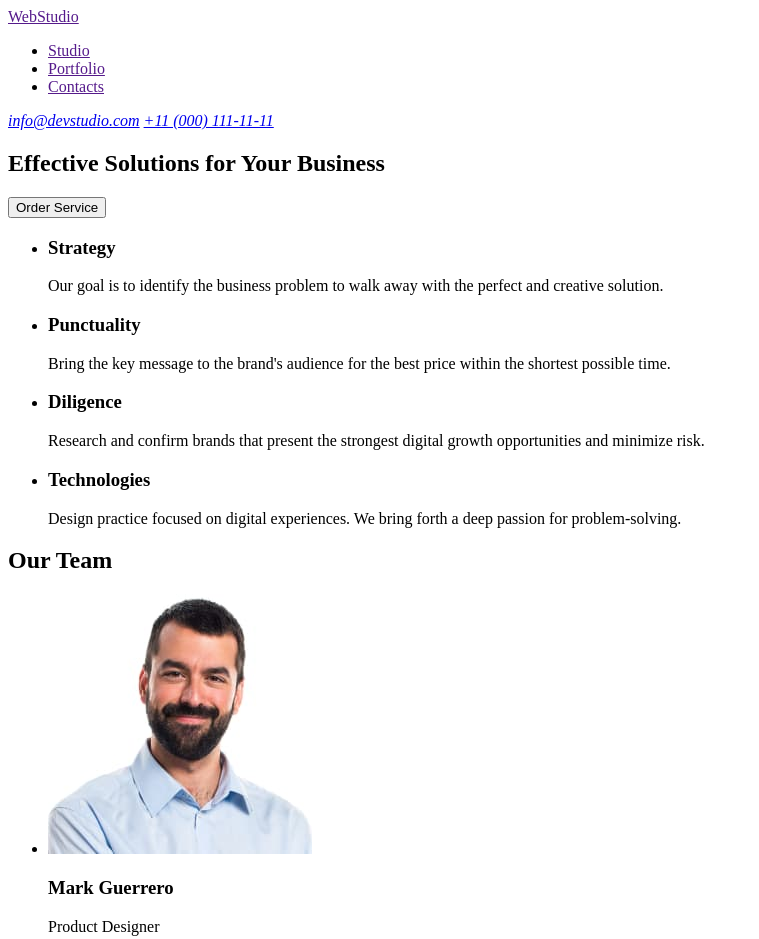
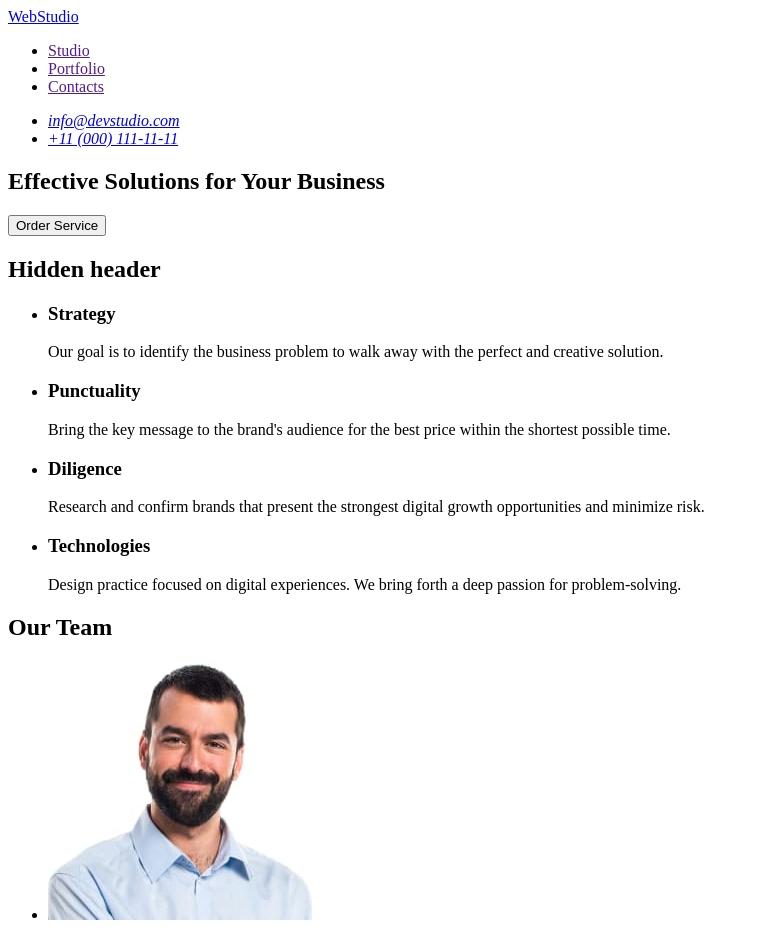
Before and after one commit to sankasticher/goit-markup-hw-01, a plain HTML site: page index.html in a window 1280 px wide. Shown: the top 939 px of the page, without its empty margins (0-759 px from the left). Drawn offline with Linux system fonts and the light colour scheme.

Commit message:
fix home work1

```diff
--- a/index.html
+++ b/index.html
@@ -8,7 +8,7 @@
 <body>
     <header>
         <nav>
-            <a href="">WebStudio</a>
+            <a href="./index.html">WebStudio</a>
             <ul>
                 <li><a href=""> Studio</a></li>
                 <li><a href=""> Portfolio</a></li>
@@ -18,9 +18,10 @@
 
         </nav>
        <address>
-              <a href="mailto:info@devstudio.com">info@devstudio.com</a>
-              <a href="tel:+110001111111">+11 (000) 111-11-11</a>
-
+        <ul>
+            <li><a href="mailto:info@devstudio.com">info@devstudio.com</a></li>
+            <li><a href="tel:+110001111111">+11 (000) 111-11-11</a></li>
+        </ul>
         </address>
 
     </header>
@@ -30,6 +31,7 @@
             <button type="button">Order Service</button>
         </section>
         <section>
+            <h2> Hidden header</h2>
            <ul>
             <li>
                 <h3>Strategy</h3>
@@ -79,7 +81,7 @@
         </section>
     </main>
     <footer>
-        <a href="">WebStudio</a>
+        <a href="./index.html">WebStudio</a>
        <p>Increase the flow of customers and sales for your business with digital marketing & growth solutions.</p>
     </footer>
 </body>
```
